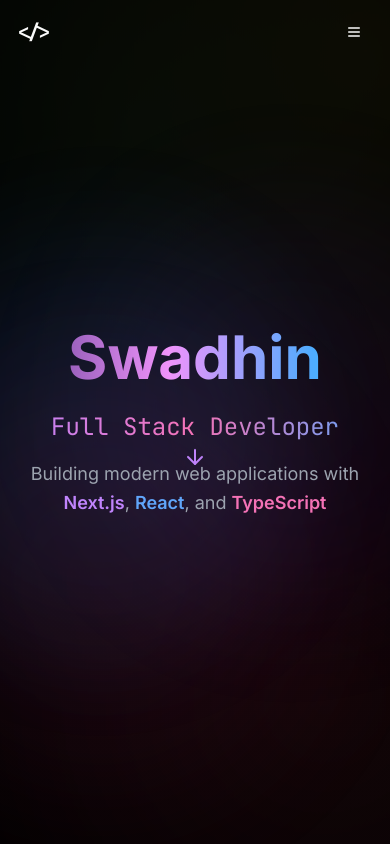
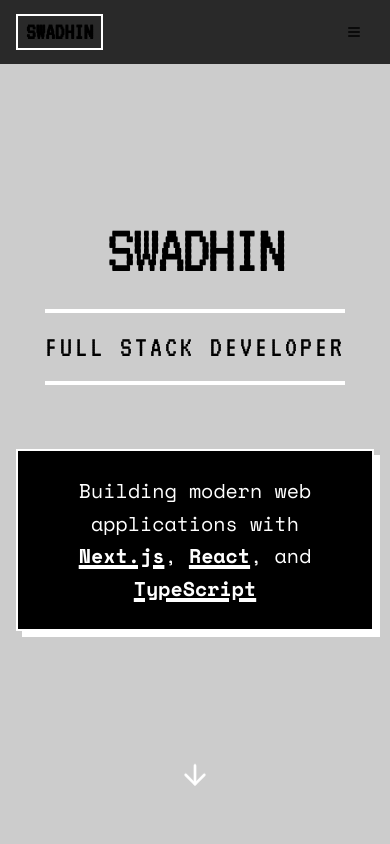
Before and after one commit to SWADHIN300/portfolio, a Next.js app: page / in a window 390 px wide. Shown: the top 844 px of the page. Built offline with nearby package versions, Linux system fonts and the light colour scheme.

Commit message:
better ui

```diff
--- a/app/globals.css
+++ b/app/globals.css
@@ -4,31 +4,46 @@
 
 @layer base {
   :root {
-    --background: 0 0% 3.9%;
-    --foreground: 0 0% 98%;
-    --card: 0 0% 7%;
-    --card-foreground: 0 0% 98%;
-    --popover: 0 0% 7%;
-    --popover-foreground: 0 0% 98%;
-    --primary: 0 0% 98%;
-    --primary-foreground: 0 0% 9%;
-    --secondary: 0 0% 14.9%;
-    --secondary-foreground: 0 0% 98%;
-    --muted: 0 0% 14.9%;
-    --muted-foreground: 0 0% 63.9%;
-    --accent: 0 0% 14.9%;
-    --accent-foreground: 0 0% 98%;
-    --destructive: 0 62.8% 30.6%;
-    --destructive-foreground: 0 0% 98%;
-    --border: 0 0% 14.9%;
-    --input: 0 0% 14.9%;
-    --ring: 0 0% 83.1%;
-    --chart-1: 220 70% 50%;
-    --chart-2: 160 60% 45%;
-    --chart-3: 30 80% 55%;
-    --chart-4: 280 65% 60%;
-    --chart-5: 340 75% 55%;
-    --radius: 0.5rem;
+    --background: 0 0% 100%;
+    --foreground: 0 0% 0%;
+    --card: 0 0% 100%;
+    --card-foreground: 0 0% 0%;
+    --popover: 0 0% 100%;
+    --popover-foreground: 0 0% 0%;
+    --primary: 0 0% 0%;
+    --primary-foreground: 0 0% 100%;
+    --secondary: 0 0% 96%;
+    --secondary-foreground: 0 0% 0%;
+    --muted: 0 0% 90%;
+    --muted-foreground: 0 0% 40%;
+    --accent: 0 0% 90%;
+    --accent-foreground: 0 0% 0%;
+    --destructive: 0 100% 50%;
+    --destructive-foreground: 0 0% 100%;
+    --border: 0 0% 0%;
+    --input: 0 0% 90%;
+    --ring: 0 0% 0%;
+    --radius: 0px;
+  }
+
+  .dark {
+    --background: 0 0% 0%;
+    --foreground: 0 0% 100%;
+    --card: 0 0% 5%;
+    --card-foreground: 0 0% 100%;
+    --popover: 0 0% 5%;
+    --popover-foreground: 0 0% 100%;
+    --primary: 0 0% 100%;
+    --primary-foreground: 0 0% 0%;
+    --secondary: 0 0% 10%;
+    --secondary-foreground: 0 0% 100%;
+    --muted: 0 0% 15%;
+    --muted-foreground: 0 0% 60%;
+    --accent: 0 0% 15%;
+    --accent-foreground: 0 0% 100%;
+    --border: 0 0% 100%;
+    --input: 0 0% 15%;
+    --ring: 0 0% 100%;
   }
 }
 
@@ -39,7 +54,6 @@
 
   body {
     @apply bg-background text-foreground;
-    font-feature-settings: "rlig" 1, "calt" 1;
   }
 }
 
@@ -48,83 +62,13 @@ html {
 }
 
 body {
-  background: linear-gradient(to bottom, #000000, #0a0a0a);
-  color: #fafafa;
+  background: var(--background);
+  color: var(--foreground);
   position: relative;
   overflow-x: hidden;
 }
 
-/* Animated gradient background */
-body::before {
-  content: '';
-  position: fixed;
-  top: 0;
-  left: 0;
-  width: 100%;
-  height: 100%;
-  z-index: -1;
-  opacity: 0.15;
-  background:
-    radial-gradient(circle at 20% 50%, rgba(120, 119, 198, 0.3), transparent 50%),
-    radial-gradient(circle at 80% 80%, rgba(255, 77, 109, 0.3), transparent 50%),
-    radial-gradient(circle at 40% 20%, rgba(72, 187, 120, 0.2), transparent 50%),
-    radial-gradient(circle at 90% 10%, rgba(251, 191, 36, 0.2), transparent 50%);
-  animation: gradientShift 15s ease infinite;
-}
 
-@keyframes gradientShift {
-
-  0%,
-  100% {
-    opacity: 0.15;
-    transform: scale(1);
-  }
-
-  50% {
-    opacity: 0.25;
-    transform: scale(1.1);
-  }
-}
-
-/* Gradient text utilities */
-.gradient-text-purple {
-  background: linear-gradient(135deg, #667eea 0%, #764ba2 100%);
-  -webkit-background-clip: text;
-  -webkit-text-fill-color: transparent;
-  background-clip: text;
-}
-
-.gradient-text-blue {
-  background: linear-gradient(135deg, #667eea 0%, #4facfe 100%);
-  -webkit-background-clip: text;
-  -webkit-text-fill-color: transparent;
-  background-clip: text;
-}
-
-.gradient-text-rainbow {
-  background: linear-gradient(90deg,
-      #667eea 0%,
-      #764ba2 20%,
-      #f093fb 40%,
-      #4facfe 60%,
-      #00f2fe 80%,
-      #43e97b 100%);
-  -webkit-background-clip: text;
-  -webkit-text-fill-color: transparent;
-  background-clip: text;
-  background-size: 200% auto;
-  animation: gradientFlow 3s linear infinite;
-}
-
-@keyframes gradientFlow {
-  0% {
-    background-position: 0% center;
-  }
-
-  100% {
-    background-position: 200% center;
-  }
-}
 
 /* Custom scrollbar */
 ::-webkit-scrollbar {
@@ -132,23 +76,39 @@ body::before {
 }
 
 ::-webkit-scrollbar-track {
-  background: #0a0a0a;
+  @apply bg-background;
 }
 
 ::-webkit-scrollbar-thumb {
-  background: linear-gradient(180deg, #667eea 0%, #764ba2 100%);
-  border-radius: 4px;
+  @apply bg-foreground;
+  border-radius: 0px;
 }
 
-::-webkit-scrollbar-thumb:hover {
-  background: linear-gradient(180deg, #764ba2 0%, #667eea 100%);
+@layer utilities {
+
+  /* Hard Shadows Utility */
+  .shadow-hard {
+    box-shadow: 6px 6px 0px 0px currentColor;
+  }
+
+  .shadow-hard-sm {
+    box-shadow: 4px 4px 0px 0px currentColor;
+  }
+
+  .shadow-hard-lg {
+    box-shadow: 10px 10px 0px 0px currentColor;
+  }
 }
 
-/* Glow effects */
-.glow-purple {
-  box-shadow: 0 0 20px rgba(120, 119, 198, 0.3);
+@layer components {
+
+  /* Button style */
+  .btn-neobrutal {
+    @apply border-2 border-foreground px-6 py-2 transition-all hover:-translate-x-1 hover:-translate-y-1 hover:shadow-hard active:translate-x-0 active:translate-y-0 active:shadow-none bg-background text-foreground font-display text-xl;
+  }
+
+  /* Section container */
+  .section-container {
+    @apply border-b-2 border-foreground py-20 px-4;
+  }
 }
-
-.glow-blue {
-  box-shadow: 0 0 20px rgba(79, 172, 254, 0.3);
-}
--- a/app/layout.tsx
+++ b/app/layout.tsx
@@ -1,16 +1,18 @@
 import type { Metadata } from "next";
-import { Inter, JetBrains_Mono } from "next/font/google";
+import { Space_Mono, VT323 } from "next/font/google";
 import "./globals.css";
 
-const inter = Inter({
+const spaceMono = Space_Mono({
     subsets: ["latin"],
-    variable: "--font-inter",
+    weight: ["400", "700"],
+    variable: "--font-space-mono",
     display: "swap",
 });
 
-const jetbrainsMono = JetBrains_Mono({
+const vt323 = VT323({
     subsets: ["latin"],
-    variable: "--font-jetbrains-mono",
+    weight: ["400"],
+    variable: "--font-vt323",
     display: "swap",
 });
 
@@ -28,7 +30,7 @@ export default function RootLayout({
     return (
         <html lang="en" className="dark">
             <body
-                className={`${inter.variable} ${jetbrainsMono.variable} font-sans antialiased`}
+                className={`${spaceMono.variable} ${vt323.variable} font-sans antialiased`}
             >
                 {children}
             </body>
--- a/components/BackToTop.tsx
+++ b/components/BackToTop.tsx
@@ -36,10 +36,10 @@ export default function BackToTop() {
                     animate={{ opacity: 1, scale: 1 }}
                     exit={{ opacity: 0, scale: 0.5 }}
                     onClick={scrollToTop}
-                    className="fixed bottom-8 right-8 p-3 bg-gradient-to-r from-purple-500 to-pink-500 text-white rounded-full shadow-lg hover:shadow-xl transition-shadow duration-300 z-50 group"
+                    className="fixed bottom-8 right-8 p-4 bg-background border-4 border-foreground text-foreground shadow-hard hover:-translate-x-1 hover:-translate-y-1 active:shadow-none active:translate-x-0 active:translate-y-0 transition-all z-50 group"
                     aria-label="Back to top"
                 >
-                    <ArrowUp className="w-6 h-6 group-hover:translate-y-[-2px] transition-transform" />
+                    <ArrowUp className="w-8 h-8 group-hover:translate-y-[-2px] transition-transform" />
                 </motion.button>
             )}
         </AnimatePresence>
--- a/components/Hero.tsx
+++ b/components/Hero.tsx
@@ -6,45 +6,9 @@ import { ArrowDown } from "lucide-react";
 export default function Hero() {
     return (
         <section className="min-h-screen flex items-center justify-center relative px-4 overflow-hidden">
-            {/* Animated gradient orbs */}
-            <div className="absolute inset-0 overflow-hidden">
-                <motion.div
-                    animate={{
-                        scale: [1, 1.2, 1],
-                        opacity: [0.3, 0.5, 0.3],
-                    }}
-                    transition={{
-                        duration: 8,
-                        repeat: Infinity,
-                        ease: "easeInOut",
-                    }}
-                    className="absolute top-1/4 left-1/4 w-96 h-96 bg-purple-500/20 rounded-full blur-3xl"
-                />
-                <motion.div
-                    animate={{
-                        scale: [1.2, 1, 1.2],
-                        opacity: [0.3, 0.5, 0.3],
-                    }}
-                    transition={{
-                        duration: 10,
-                        repeat: Infinity,
-                        ease: "easeInOut",
-                    }}
-                    className="absolute bottom-1/4 right-1/4 w-96 h-96 bg-blue-500/20 rounded-full blur-3xl"
-                />
-                <motion.div
-                    animate={{
-                        scale: [1, 1.3, 1],
-                        opacity: [0.2, 0.4, 0.2],
-                    }}
-                    transition={{
-                        duration: 12,
-                        repeat: Infinity,
-                        ease: "easeInOut",
-                    }}
-                    className="absolute top-1/2 right-1/3 w-80 h-80 bg-pink-500/20 rounded-full blur-3xl"
-                />
-            </div>
+            {/* Simple static background or minimalist pattern if needed */}
+            <div className="absolute inset-0 bg-background opacity-20 pointer-events-none"
+                style={{ backgroundImage: 'radial-gradient(var(--foreground) 1px, transparent 1px)', backgroundSize: '40px 40px' }} />
 
             <div className="max-w-4xl mx-auto text-center relative z-10">
                 <motion.div
@@ -52,41 +16,31 @@ export default function Hero() {
                     animate={{ opacity: 1, y: 0 }}
                     transition={{ duration: 0.8 }}
                 >
-                    <motion.h1
-                        className="text-6xl md:text-8xl font-bold mb-6 gradient-text-rainbow"
-                        animate={{
-                            backgroundPosition: ["0% center", "200% center"],
-                        }}
-                        transition={{
-                            duration: 3,
-                            repeat: Infinity,
-                            ease: "linear",
-                        }}
-                    >
+                    <h1 className="text-7xl md:text-9xl font-display mb-6 uppercase tracking-tighter">
                         Swadhin
-                    </motion.h1>
-                    <p className="text-2xl md:text-3xl mb-4 font-mono bg-gradient-to-r from-purple-400 via-pink-400 to-blue-400 bg-clip-text text-transparent">
+                    </h1>
+                    <p className="text-3xl md:text-5xl mb-8 font-display uppercase border-y-4 border-foreground py-4 inline-block tracking-widest">
                         Full Stack Developer
                     </p>
-                    <p className="text-lg md:text-xl text-gray-400 max-w-2xl mx-auto leading-relaxed">
+                    <p className="text-xl md:text-2xl text-foreground font-sans max-w-2xl mx-auto leading-relaxed mt-8 border-2 border-foreground p-6 shadow-hard bg-background">
                         Building modern web applications with{" "}
-                        <span className="text-purple-400 font-semibold">Next.js</span>,{" "}
-                        <span className="text-blue-400 font-semibold">React</span>, and{" "}
-                        <span className="text-pink-400 font-semibold">TypeScript</span>
+                        <span className="font-bold underline decoration-4">Next.js</span>,{" "}
+                        <span className="font-bold underline decoration-4">React</span>, and{" "}
+                        <span className="font-bold underline decoration-4">TypeScript</span>
                     </p>
                 </motion.div>
+            </div>
 
             <motion.div
                 initial={{ opacity: 0 }}
                 animate={{ opacity: 1 }}
                 transition={{ delay: 1, duration: 1 }}
-                    className="absolute bottom-10 left-1/2 transform -translate-x-1/2"
+                className="absolute bottom-10 left-1/2 transform -translate-x-1/2 z-20"
             >
                 <a href="#about" className="inline-block animate-bounce">
-                        <ArrowDown className="w-6 h-6 text-purple-400" />
+                    <ArrowDown className="w-8 h-8 text-foreground" />
                 </a>
             </motion.div>
-            </div>
         </section>
     );
 }
--- a/components/Navigation.tsx
+++ b/components/Navigation.tsx
@@ -31,13 +31,13 @@ export default function Navigation() {
             initial={{ y: -100 }}
             animate={{ y: 0 }}
             transition={{ duration: 0.6 }}
-            className={`fixed top-0 left-0 right-0 z-50 transition-all duration-300 ${isScrolled ? "bg-black/80 backdrop-blur-md border-b border-gray-800" : "bg-transparent"
+            className={`fixed top-0 left-0 right-0 z-50 transition-all duration-300 ${isScrolled ? "bg-background border-b-4 border-foreground shadow-sm" : "bg-background/80"
                 }`}
         >
             <div className="max-w-7xl mx-auto px-4 sm:px-6 lg:px-8">
                 <div className="flex items-center justify-between h-16">
-                    <a href="#" className="text-xl font-bold font-mono">
-                        &lt;/&gt;
+                    <a href="#" className="text-2xl font-display font-bold border-2 border-foreground px-2 hover:shadow-hard transition-all">
+                        SWADHIN
                     </a>
 
                     {/* Desktop Navigation */}
@@ -46,7 +46,7 @@ export default function Navigation() {
                             <a
                                 key={item.name}
                                 href={item.href}
-                                className="text-gray-300 hover:text-white transition-colors font-mono text-sm"
+                                className="text-foreground hover:bg-foreground hover:text-background px-4 py-1 transition-all font-display text-xl uppercase tracking-tighter border-2 border-transparent hover:border-foreground"
                             >
                                 {item.name}
                             </a>
@@ -75,14 +75,14 @@ export default function Navigation() {
                     initial={{ opacity: 0, y: -20 }}
                     animate={{ opacity: 1, y: 0 }}
                     exit={{ opacity: 0, y: -20 }}
-                    className="md:hidden bg-black/95 backdrop-blur-md border-b border-gray-800"
+                    className="md:hidden bg-background border-b-4 border-foreground"
                 >
-                    <div className="px-4 pt-2 pb-4 space-y-2">
+                    <div className="px-4 pt-2 pb-4 space-y-4">
                         {navItems.map((item) => (
                             <a
                                 key={item.name}
                                 href={item.href}
-                                className="block px-3 py-2 text-gray-300 hover:text-white hover:bg-gray-800 rounded-md transition-colors font-mono"
+                                className="block px-3 py-2 text-foreground hover:bg-foreground hover:text-background border-2 border-foreground transition-all font-display text-2xl uppercase"
                                 onClick={() => setIsMobileMenuOpen(false)}
                             >
                                 {item.name}
--- a/components/Projects.tsx
+++ b/components/Projects.tsx
@@ -11,7 +11,6 @@ const projects = [
         tech: ["Next.js", "React", "TypeScript", "Tailwind CSS", "Chart.js"],
         liveUrl: "https://coin-tracking-7mso.vercel.app/",
         githubUrl: "https://github.com/SWADHIN300/coin-tracking",
-        gradient: "from-purple-500 to-pink-500",
     },
     {
         title: "Stock Tracker",
@@ -19,65 +18,46 @@ const projects = [
         tech: ["Next.js", "React", "TypeScript", "API Integration"],
         liveUrl: null,
         githubUrl: "https://github.com/SWADHIN300/stock-tracker",
-        gradient: "from-blue-500 to-cyan-500",
-    },
-    {
-        title: "Gift",
-        description: "An interactive gift application with beautiful animations and user-friendly interface for creating and sharing digital gifts.",
-        tech: ["Next.js", "React", "TypeScript", "Tailwind CSS"],
-        liveUrl: "https://gift-two-ivory.vercel.app/",
-        githubUrl: "https://github.com/SWADHIN300/gift",
-        gradient: "from-pink-500 to-rose-500",
     },
 ];
 
 export default function Projects() {
     return (
-        <section id="projects" className="min-h-screen py-20 px-4">
+        <section id="projects" className="min-h-screen py-20 px-4 border-t-4 border-foreground">
             <div className="max-w-6xl mx-auto">
                 <motion.div
-                    initial={{ opacity: 0, y: 20 }}
-                    whileInView={{ opacity: 1, y: 0 }}
+                    initial={{ opacity: 0, scale: 0.95 }}
+                    whileInView={{ opacity: 1, scale: 1 }}
                     transition={{ duration: 0.6 }}
                     viewport={{ once: true }}
                 >
-                    <h2 className="text-4xl md:text-5xl font-bold mb-12">
-                        <span className="bg-gradient-to-r from-purple-400 to-pink-400 bg-clip-text text-transparent">
+                    <h2 className="text-6xl md:text-8xl font-display mb-16 uppercase tracking-tighter border-b-8 border-foreground pb-4 inline-block">
                         Featured Projects
-                        </span>
                     </h2>
-
-                    <div className="grid md:grid-cols-2 gap-8">
+                    <div className="grid md:grid-cols-2 gap-12">
                         {projects.map((project, index) => (
                             <motion.div
                                 key={project.title}
                                 initial={{ opacity: 0, y: 20 }}
                                 whileInView={{ opacity: 1, y: 0 }}
-                                whileHover={{
-                                    y: -8,
-                                    transition: { duration: 0.3 }
-                                }}
-                                transition={{ duration: 0.6, delay: index * 0.2 }}
+                                transition={{ duration: 0.6, delay: index * 0.1 }}
                                 viewport={{ once: true }}
-                                className="group relative"
+                                className="group"
                             >
-                                {/* Gradient border effect */}
-                                <div className={`absolute -inset-0.5 bg-gradient-to-r ${project.gradient} rounded-lg blur opacity-30 group-hover:opacity-60 transition duration-300`}></div>
-
-                                <div className="relative bg-black border border-gray-800 rounded-lg p-6 hover:border-gray-700 transition-all duration-300">
-                                    <h3 className={`text-2xl font-bold mb-3 bg-gradient-to-r ${project.gradient} bg-clip-text text-transparent`}>
+                                <div className="bg-background border-4 border-foreground p-8 shadow-hard hover:-translate-x-2 hover:-translate-y-2 transition-all duration-300">
+                                    <h3 className="text-4xl font-display font-bold mb-4 uppercase tracking-tight">
                                         {project.title}
                                     </h3>
 
-                                    <p className="text-gray-400 mb-4 leading-relaxed">
+                                    <p className="text-foreground text-lg mb-6 leading-relaxed font-sans">
                                         {project.description}
                                     </p>
 
-                                    <div className="flex flex-wrap gap-2 mb-6">
+                                    <div className="flex flex-wrap gap-2 mb-8">
                                         {project.tech.map((tech) => (
                                             <span
                                                 key={tech}
-                                                className="px-3 py-1 text-xs font-mono bg-gradient-to-r from-gray-800 to-gray-900 text-gray-300 rounded-full border border-gray-700"
+                                                className="px-3 py-1 text-sm font-mono border-2 border-foreground bg-foreground text-background"
                                             >
                                                 {tech}
                                             </span>
@@ -86,39 +66,25 @@ export default function Projects() {
 
                                     <div className="flex gap-4">
                                         {project.liveUrl && (
-                                            <Button
-                                                variant="outline"
-                                                size="sm"
-                                                asChild
-                                                className="group/btn border-purple-500/50 hover:border-purple-500 hover:bg-purple-500/10"
-                                            >
                                             <a
                                                 href={project.liveUrl}
                                                 target="_blank"
                                                 rel="noopener noreferrer"
-                                                    className="flex items-center gap-2"
+                                                className="btn-neobrutal flex items-center gap-2 text-sm"
                                             >
                                                 <ExternalLink className="w-4 h-4" />
                                                 Live Demo
                                             </a>
-                                            </Button>
                                         )}
-                                        <Button
-                                            variant="ghost"
-                                            size="sm"
-                                            asChild
-                                            className="group/btn hover:bg-gray-800"
-                                        >
                                         <a
                                             href={project.githubUrl}
                                             target="_blank"
                                             rel="noopener noreferrer"
-                                                className="flex items-center gap-2"
+                                            className="btn-neobrutal flex items-center gap-2 text-sm"
                                         >
                                             <Github className="w-4 h-4" />
                                             GitHub
                                         </a>
-                                        </Button>
                                     </div>
                                 </div>
                             </motion.div>
--- a/components/SectionDivider.tsx
+++ b/components/SectionDivider.tsx
@@ -9,7 +9,7 @@ export default function SectionDivider() {
             whileInView={{ opacity: 1, scaleX: 1 }}
             transition={{ duration: 0.8 }}
             viewport={{ once: true }}
-            className="w-full h-px bg-gradient-to-r from-transparent via-gray-700 to-transparent my-16"
+            className="w-full h-1 bg-foreground my-16"
         />
     );
 }
--- a/tailwind.config.ts
+++ b/tailwind.config.ts
@@ -50,6 +50,10 @@ export default {
                     "4": "hsl(var(--chart-4))",
                     "5": "hsl(var(--chart-5))",
                 },
+                boxShadow: {
+                    hard: "6px 6px 0px 0px rgba(0,0,0,1)",
+                    "hard-white": "6px 6px 0px 0px rgba(255,255,255,1)",
+                },
             },
             borderRadius: {
                 lg: "var(--radius)",
@@ -57,8 +61,9 @@ export default {
                 sm: "calc(var(--radius) - 4px)",
             },
             fontFamily: {
-                sans: ["var(--font-inter)"],
-                mono: ["var(--font-jetbrains-mono)"],
+                sans: ["var(--font-space-mono)"],
+                display: ["var(--font-vt323)"],
+                mono: ["var(--font-vt323)"],
             },
             animation: {
                 "fade-in": "fadeIn 0.6s ease-out",
```
Also changed, not shown: components/About.tsx (+10 -12 lines), components/Contact.tsx (+32 -63 lines), components/Skills.tsx (+13 -13 lines). Lines whose indentation alone changed are shown as unchanged.
